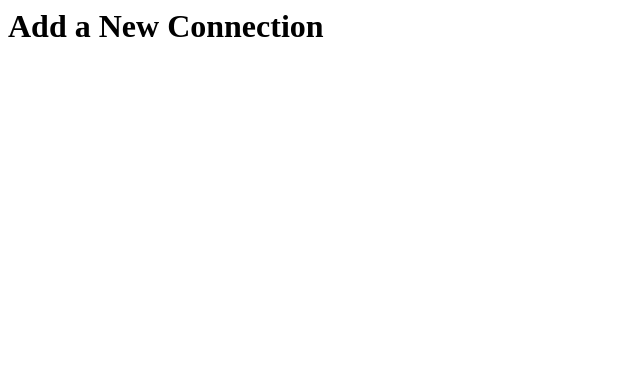
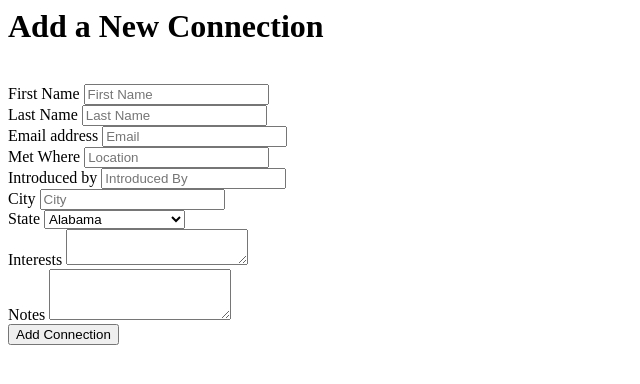
Before and after one commit to franziskagoltz/connect-, a Flask app: template templates/add_connection.html in a window 1280 px wide. Shown: the top 384 px of the page, without its empty margins (0-640 px from the left). Run offline with Flask 2, Linux system fonts and the light colour scheme; the template is opened without the code that fills it, so the values that code supplies are empty.

Commit message:
added form to add a connection

```diff
--- a/templates/add_connection.html
+++ b/templates/add_connection.html
@@ -1,6 +1,111 @@
+{% extends "base.html" %}
+
 {% block content %}
 
-<h1>Add a New Connection</h1>
+
+<div class="container">
+  <h1>Add a New Connection</h1>
+  <br>
+  <form class="col-xs-12 col-md-6">
+    <div class="form-group">
+      <label for="first_name">First Name</label>
+      <input type="text" class="form-control" id="first_name" placeholder="First Name">
+    </div>
+    <div class="form-group">
+      <label for="last_name">Last Name</label>
+      <input type="text" class="form-control" id="last_name" placeholder="Last Name">
+    </div>
+    <div class="form-group">
+      <label for="email">Email address</label>
+      <input type="email" class="form-control" id="email" placeholder="Email">
+    </div>
+    <div class="form-group">
+      <label for="met_where">Met Where</label>
+      <input type="text" class="form-control" id="met_where" placeholder="Location">
+    </div>
+    <div class="form-group">
+      <label for="introduced_by">Introduced by</label>
+      <input type="text" class="form-control" id="introduced_by" placeholder="Introduced By">
+    </div>
+    <div class="form-group">
+      <label for="city">City</label>
+      <input type="text" class="form-control" id="city" placeholder="City">
+    </div>
+    <div class="form-group">
+      <label for="state">State</label>
+      <!-- <input type="text" class="form-control" id="state" placeholder="Password"> -->
+      <select id="state">
+        <option value="AL">Alabama</option>
+        <option value="AK">Alaska</option>
+        <option value="AZ">Arizona</option>
+        <option value="AR">Arkansas</option>
+        <option value="CA">California</option>
+        <option value="CO">Colorado</option>
+        <option value="CT">Connecticut</option>
+        <option value="DE">Delaware</option>
+        <option value="DC">District Of Columbia</option>
+        <option value="FL">Florida</option>
+        <option value="GA">Georgia</option>
+        <option value="HI">Hawaii</option>
+        <option value="ID">Idaho</option>
+        <option value="IL">Illinois</option>
+        <option value="IN">Indiana</option>
+        <option value="IA">Iowa</option>
+        <option value="KS">Kansas</option>
+        <option value="KY">Kentucky</option>
+        <option value="LA">Louisiana</option>
+        <option value="ME">Maine</option>
+        <option value="MD">Maryland</option>
+        <option value="MA">Massachusetts</option>
+        <option value="MI">Michigan</option>
+        <option value="MN">Minnesota</option>
+        <option value="MS">Mississippi</option>
+        <option value="MO">Missouri</option>
+        <option value="MT">Montana</option>
+        <option value="NE">Nebraska</option>
+        <option value="NV">Nevada</option>
+        <option value="NH">New Hampshire</option>
+        <option value="NJ">New Jersey</option>
+        <option value="NM">New Mexico</option>
+        <option value="NY">New York</option>
+        <option value="NC">North Carolina</option>
+        <option value="ND">North Dakota</option>
+        <option value="OH">Ohio</option>
+        <option value="OK">Oklahoma</option>
+        <option value="OR">Oregon</option>
+        <option value="PA">Pennsylvania</option>
+        <option value="RI">Rhode Island</option>
+        <option value="SC">South Carolina</option>
+        <option value="SD">South Dakota</option>
+        <option value="TN">Tennessee</option>
+        <option value="TX">Texas</option>
+        <option value="UT">Utah</option>
+        <option value="VT">Vermont</option>
+        <option value="VA">Virginia</option>
+        <option value="WA">Washington</option>
+        <option value="WV">West Virginia</option>
+        <option value="WI">Wisconsin</option>
+        <option value="WY">Wyoming</option>
+      </select>
+    </div>
+
+    <div class="form-group">
+      <label for="interests">Interests</label>
+      <!-- <input type="text" class="form-control" id="interests" placeholder="Interests"> -->
+      <textarea class="form-control" id="interests"  rows="2"></textarea>
+    </div>
+    <div class="form-group">
+      <label for="notes">Notes</label>
+      <!-- <input type="text" class="form-control" id="notes" placeholder="Notes"> -->
+      <textarea class="form-control" id="notes" rows="3"></textarea>
+    </div>
+
+    <button type="submit" class="btn btn-default">Add Connection</button>
+  </form>
+
+<!-- end of container-div -->
+</div>
+
 
 
 {% endblock %}
```
